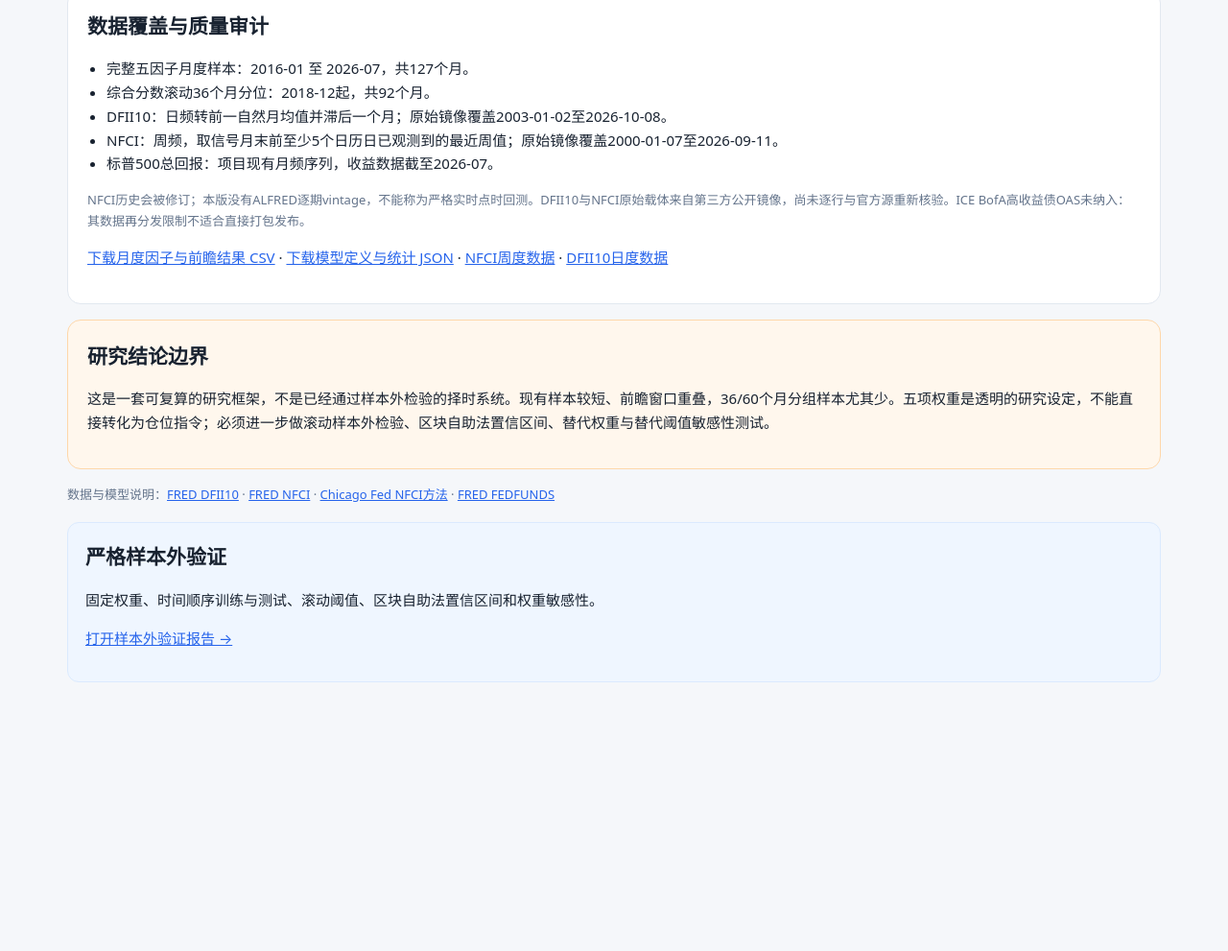
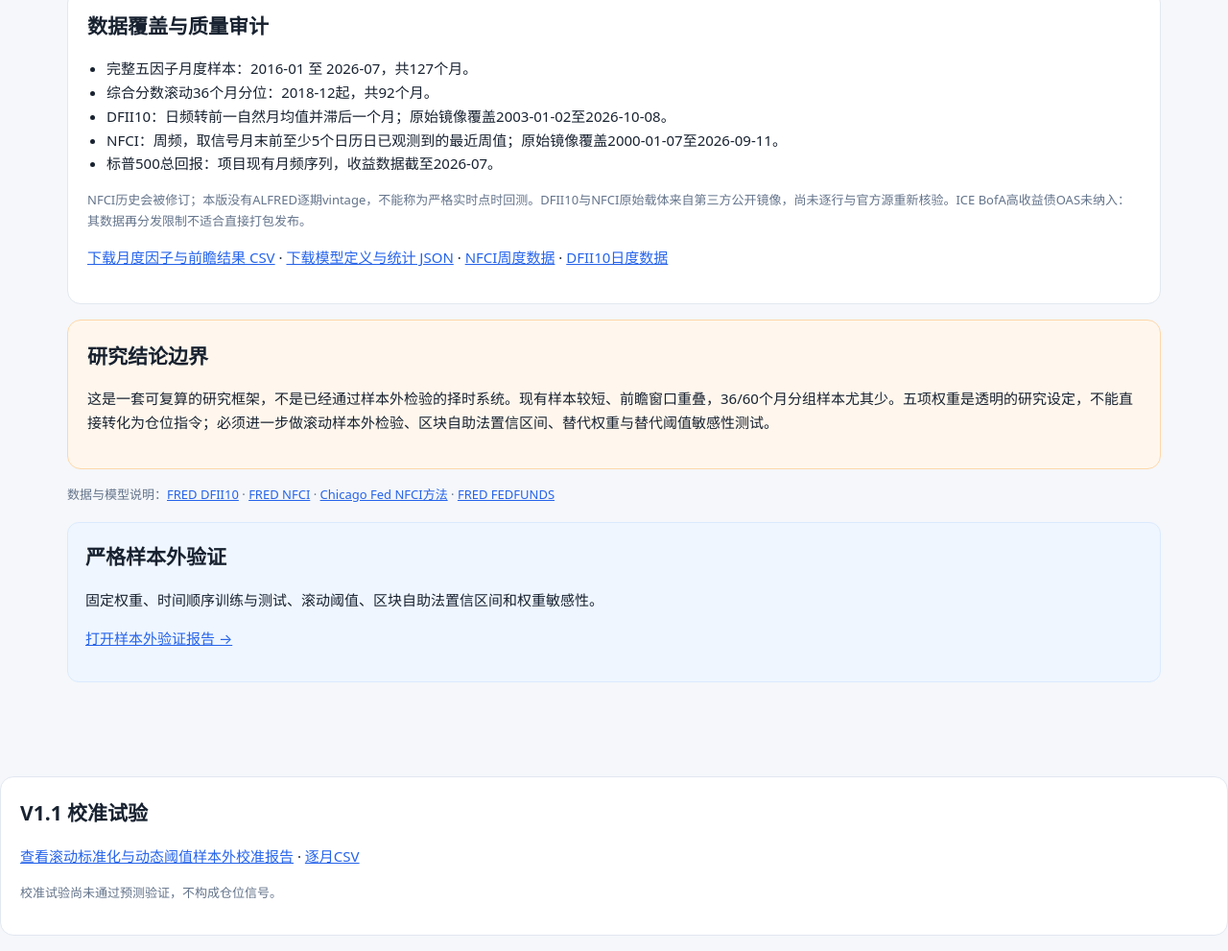
Before and after one commit to yuweijia1992/demo, a plain HTML site: page articles/sp500-valuation-macro-full-model.html in a window 1280 px wide. Shown: the part 1882-2873 px from the top of the page at 96% size. Before the commit the page ends 2675 px from the top, so only its background shows below. Drawn offline with Linux system fonts and the light colour scheme.

Commit message:
Link V1.1 macro model calibration pilot

```diff
--- a/articles/sp500-valuation-macro-full-model.html
+++ b/articles/sp500-valuation-macro-full-model.html
@@ -23,4 +23,4 @@ fetch(DATA_URL).then(r=>r.json()).then(d=>{
  function render(){const h=document.getElementById("horizon").value;document.getElementById("summary").innerHTML=d.summary_by_horizon[h].map(z=>'<tr><td>'+z.band+'</td><td>'+z.n+'</td><td>'+pct(z.avg_return)+'</td><td>'+pct(z.median_return)+'</td><td>'+pct(z.negative_return_share)+'</td><td>'+pct(z.avg_max_drawdown)+'</td><td>'+pct(z.unrecovered_share)+'</td><td>'+(z.median_recovery_months==null?"未修复/无样本":z.median_recovery_months)+'</td></tr>').join("");}
  document.getElementById("horizon").addEventListener("change",render);render();
 }).catch(e=>{document.getElementById("latest").textContent="数据加载失败，请稍后刷新。";});
-</script></body></html>
+</script><section class="panel"><h2>V1.1 校准试验</h2><p><a href="./sp500-macro-model-v11-calibration.html">查看滚动标准化与动态阈值样本外校准报告</a> · <a href="../data/index-valuation/sp500-macro-model-v11-calibration.csv">逐月CSV</a></p><p class="small">校准试验尚未通过预测验证，不构成仓位信号。</p></section></body></html>
```
